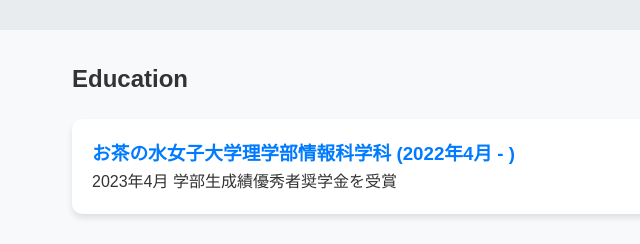
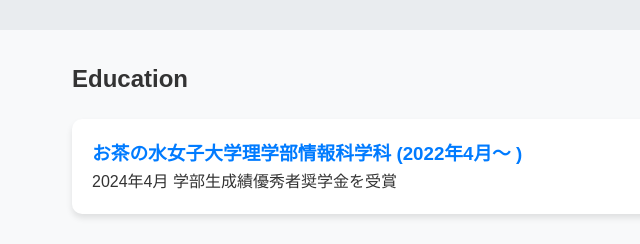
Before and after one commit to hono-mame/hono-mame.github.io, a plain HTML site: page index.html in a window 1280 px wide. Shown: the part 820-1064 px from the top of the page, 118-758 px from the left. Drawn offline with Linux system fonts and the light colour scheme.

Commit message:
Update index.html

```diff
--- a/index.html
+++ b/index.html
@@ -38,8 +38,8 @@
         <section class="wrapper">
             <h2>Education</h2>
             <div class="works_box">
-                <h3>お茶の水女子大学理学部情報科学科 (2022年4月 - )</h3>
-                <p>2023年4月 学部生成績優秀者奨学金を受賞</p>
+                <h3>お茶の水女子大学理学部情報科学科 (2022年4月〜 )</h3>
+                <p>2024年4月 学部生成績優秀者奨学金を受賞</p>
             </div>
         </section>
 
```
